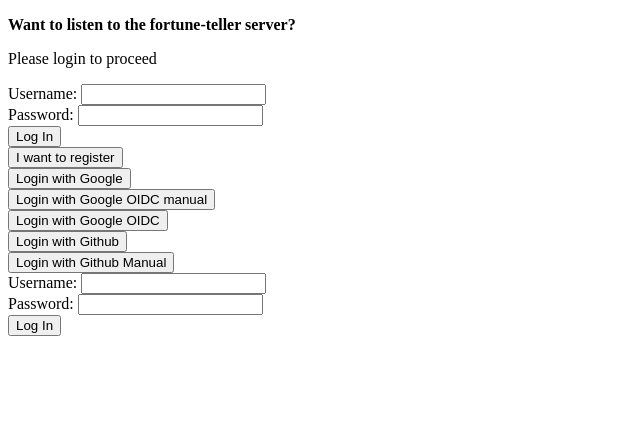
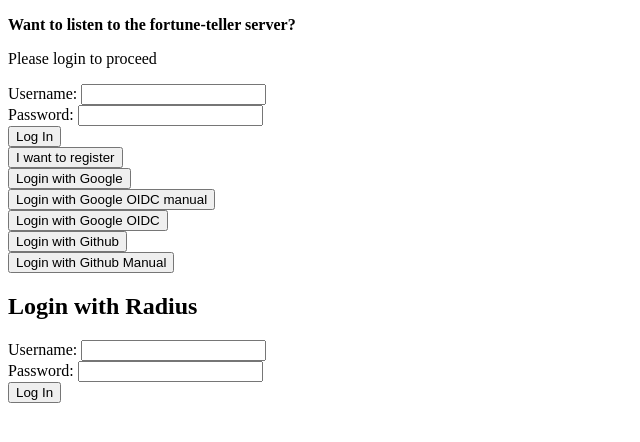
Before and after one commit to davidciriaupc/nsaa-express-with-passport, a website: page express-app/login.html in a window 1280 px wide. Shown: the whole page, without its empty margins (0-640 px from the left). Drawn offline with Linux system fonts and the light colour scheme.

Commit message:
add header to indicate radius

```diff
--- a/express-app/login.html
+++ b/express-app/login.html
@@ -28,7 +28,8 @@
     <form action="/google-oidc" method="get"><input type="submit" value="Login with Google OIDC"></input></form>
     <form action="/github" method="get"><input type="submit" value="Login with Github"></input></form>
     <a href="https://github.com/login/oauth/authorize?client_id=96d5640682d3e16d3a31&redirect_url=http%3A%2F%2F127.0.0.1%3A3000%2Fgitmancallback&scope=user%3Aemail"><input type="submit" value="Login with Github Manual"></input></a>
-
+    <br>
+    <h2>Login with Radius</h2>
     <form action="/login-radius" method="post">  <!-- when the formulary is submitted, it will be POSTed to /login-->
         <div>
             <label>Username:</label>
```
Also changed, not shown: express-app/login_error.html (+2 -1 lines).
